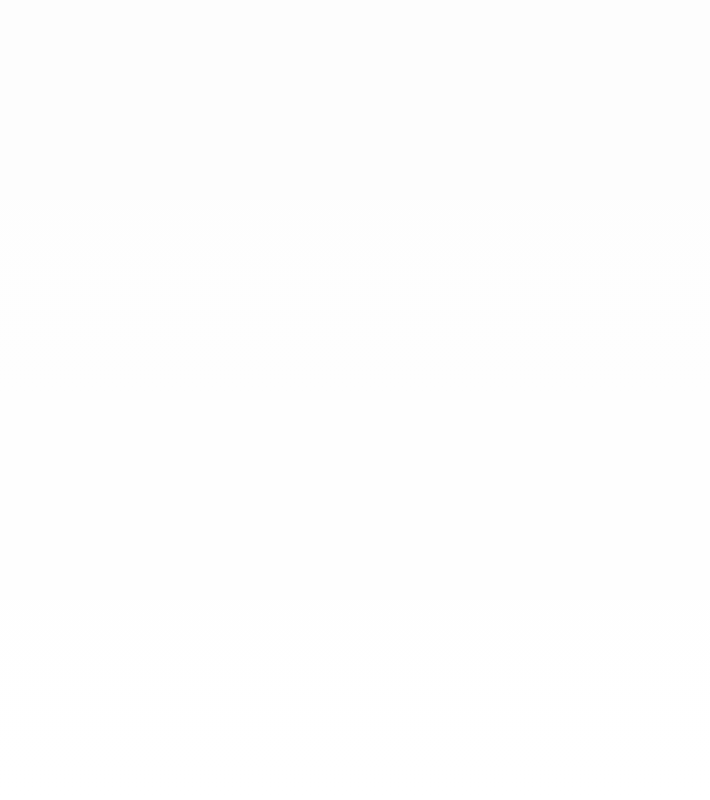
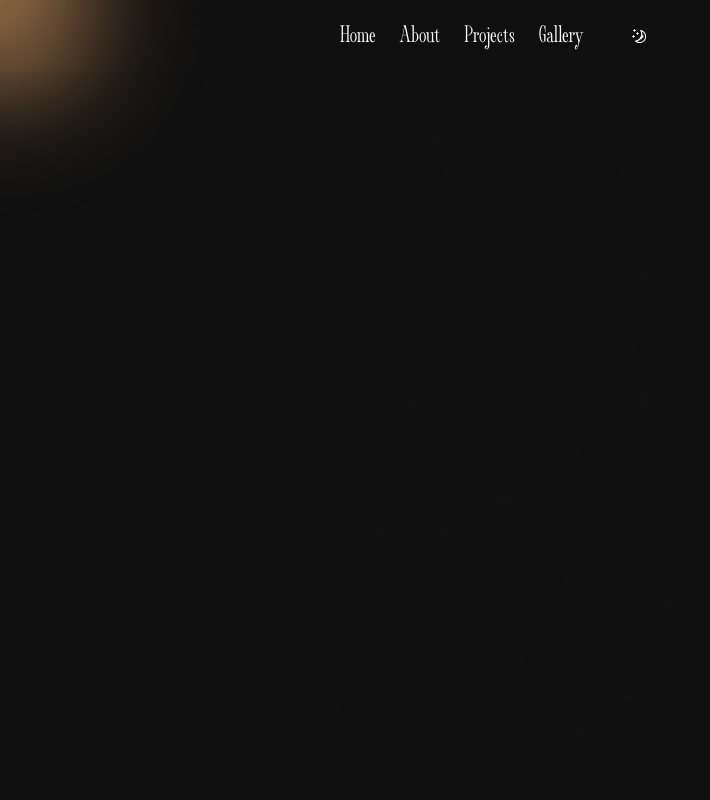
Before and after one commit to LukasKlockenhoff/Website, a Next.js app: page /nothing in a window 1280 px wide. Before the commit this address had no page. Shown: the top 800 px of the page, without its empty margins (0-710 px from the left). Built offline with nearby package versions, Linux system fonts and the light colour scheme; a web font is replaced by a local one.

Commit message:
nothing/page

```diff
--- /dev/null
+++ b/src/app/nothing/page.tsx
@@ -0,0 +1,57 @@
+import { twMerge } from "tailwind-merge";
+import Textstyles from "@/utils/textstyles";
+import { SpotlightCirlce } from "@/components/not-found/spotlights-cirlce";
+
+import { LoremIpsum } from "lorem-ipsum";
+
+const lorem = new LoremIpsum({
+  sentencesPerParagraph: {
+    max: 8,
+    min: 4,
+  },
+  wordsPerSentence: {
+    max: 16,
+    min: 4,
+  },
+});
+
+export default function NotFound() {
+  return (
+    <div
+      className={
+        "w-full h-full justify-center dark:bg-background bg-white overflow-x-clip !cursor-none"
+      }
+    >
+      <div
+        className={
+          "w-[90%] h-full sm:w-2/3 2xl:w-2/3 xl:w-[80%] mx-auto flex flex-col justify-center my-3 !cursor-none relative"
+        }
+      >
+        <SpotlightCirlce position="fixed" />
+        <div
+          className={twMerge(
+            "max-w-[600px] justify-center mx-auto w-full !cursor-none select-none z-10",
+          )}
+        >
+          <div
+            className={twMerge(
+              Textstyles.SerifHeader,
+              "!text-white dark:!text-background",
+            )}
+          >
+            This page does not exists (yet)
+          </div>
+          <div
+            className={twMerge(
+              Textstyles.BigHint,
+              "!text-white dark:!text-background",
+            )}
+          >
+            {lorem.generateParagraphs(7)}
+          </div>
+        </div>
+      </div>
+      <SpotlightCirlce position="absolute" />
+    </div>
+  );
+}
```
